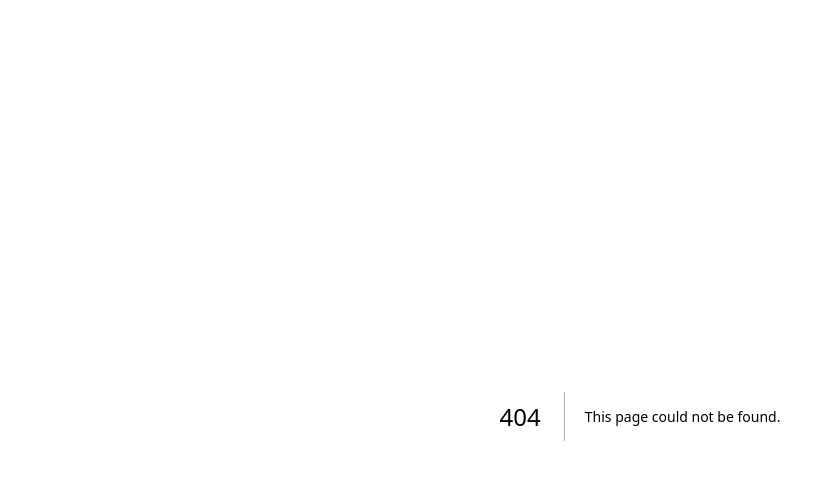
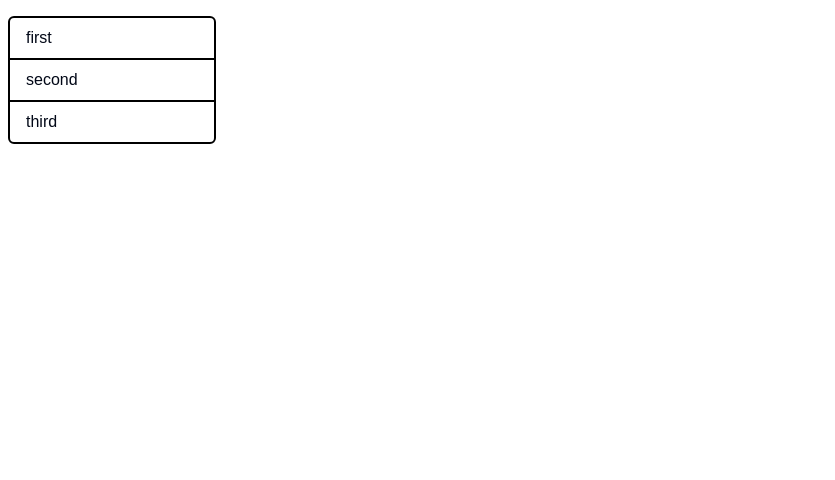
Before and after one commit to juheedhone/estimation-calculator, a Next.js app: page /practice in a window 1280 px wide. Before the commit this address had no page. Shown: the top 480 px of the page, without its empty margins (0-835 px from the left). Built offline with nearby package versions, Linux system fonts and the light colour scheme.

Commit message:
Practice

```diff
--- /dev/null
+++ b/src/app/practice/page.tsx
@@ -0,0 +1,11 @@
+const page = () => {
+  return (
+    <ul className="border-2 rounded-md overflow-hidden *:py-2  border-black w-52 *:border-b-2 *:border-black *:pl-4">
+      <li className="last:border-0 hover:bg-gray-300">first</li>
+      <li className="last:border-0 hover:bg-gray-300">second</li>
+      <li className="last:border-0 hover:bg-gray-300">third</li>
+    </ul>
+  );
+};
+
+export default page;
```
